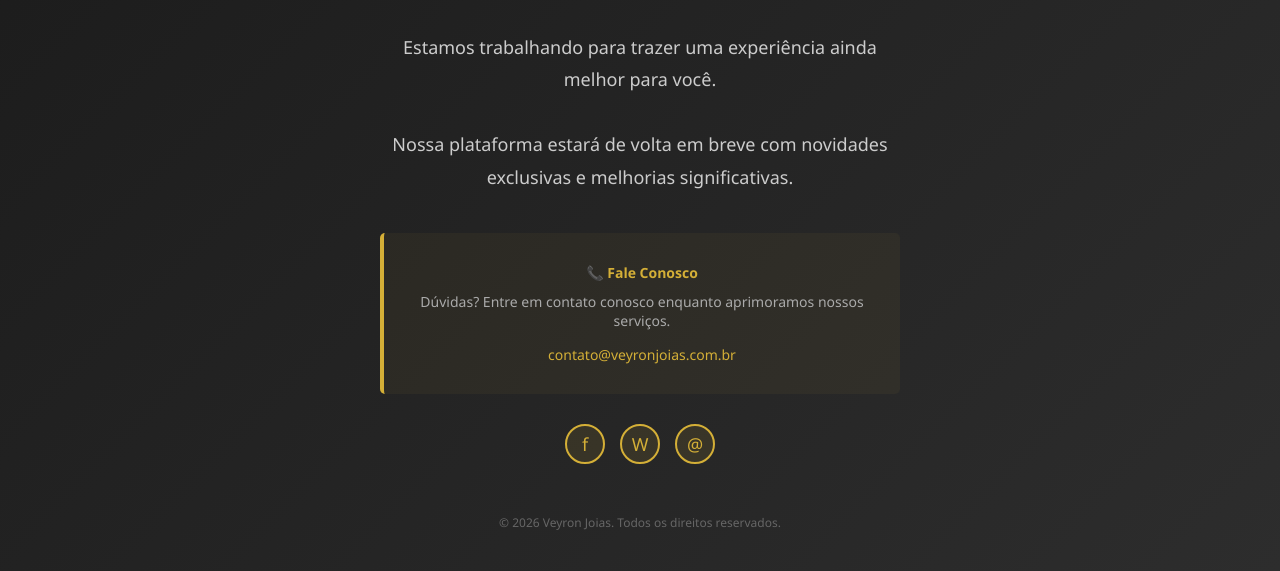
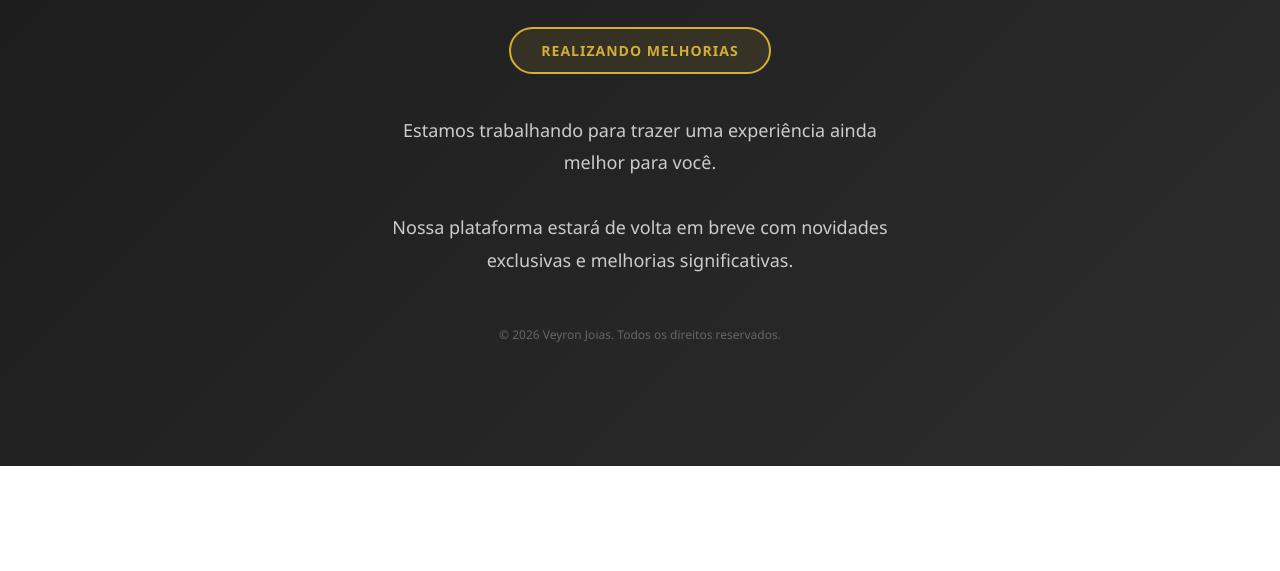
Before and after one commit to portellaandrey/veyron, a plain HTML site: page index.html in a window 1280 px wide. Shown: the part 334-905 px from the top of the page. After the commit the page ends 800 px from the top, so only its background shows below. Drawn offline with Linux system fonts and the light colour scheme.

```diff
--- a/index.html
+++ b/index.html
@@ -164,7 +164,7 @@
         <div class="divider"></div>
 
         <div class="status">
-            🔧 REALIZANDO MELHORIAS
+            REALIZANDO MELHORIAS
         </div>
 
         <p class="message">
@@ -173,18 +173,6 @@
             Nossa plataforma estará de volta em breve com novidades exclusivas e melhorias significativas.
         </p>
 
-        <div class="contact-info">
-            <p><strong>📞 Fale Conosco</strong></p>
-            <p>Dúvidas? Entre em contato conosco enquanto aprimoramos nossos serviços.</p>
-            <p style="margin-top: 15px; color: #d4af37;">contato@veyronjoias.com.br</p>
-        </div>
-
-        <div class="social-links">
-            <a href="#" class="social-link" title="Instagram">f</a>
-            <a href="#" class="social-link" title="WhatsApp">W</a>
-            <a href="#" class="social-link" title="Email">@</a>
-        </div>
-
         <div class="footer">
             <p>© 2026 Veyron Joias. Todos os direitos reservados.</p>
         </div>
```
